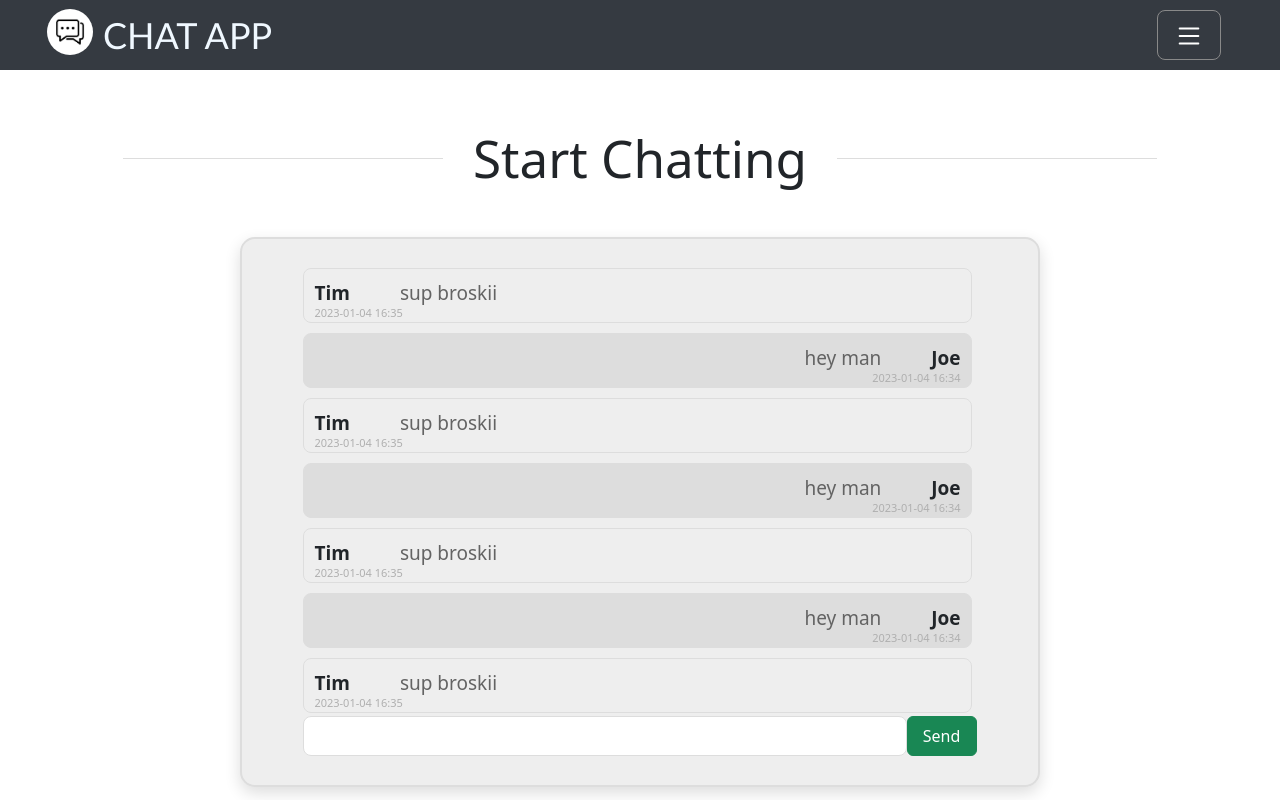
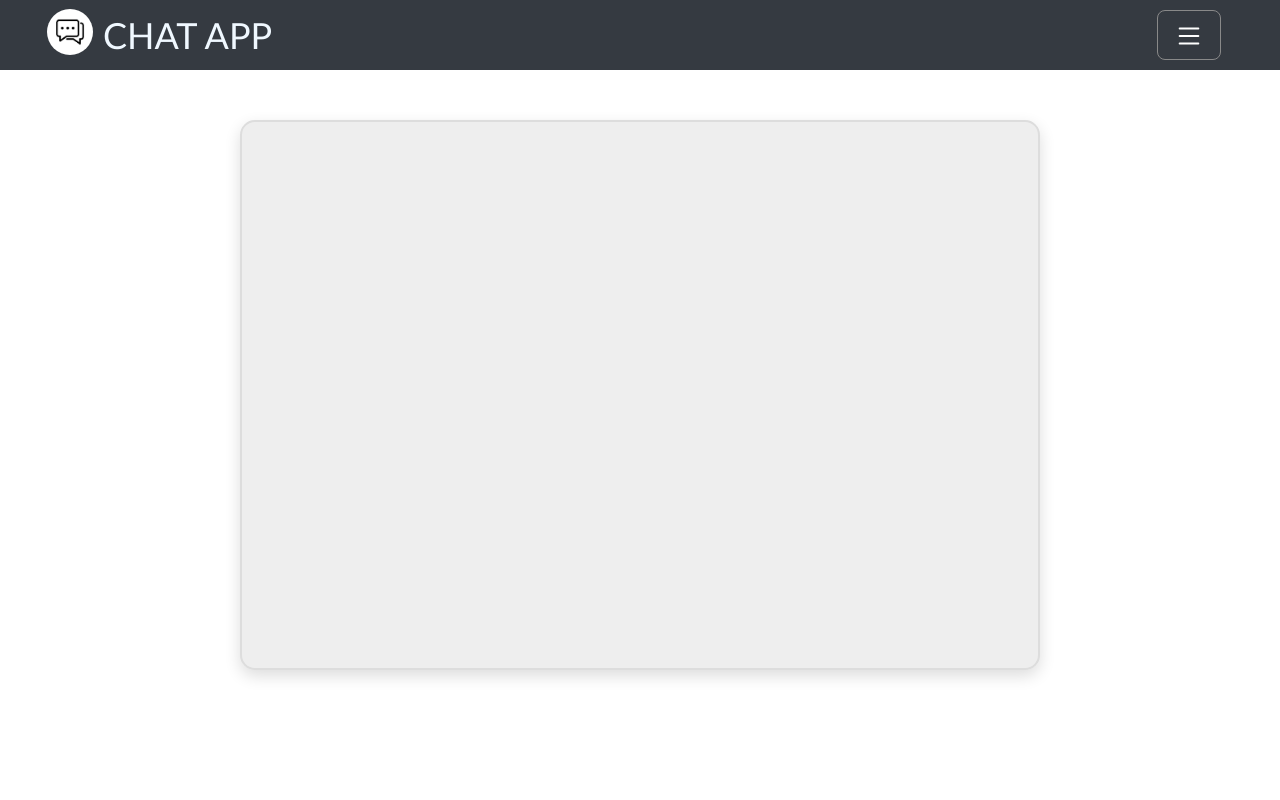
Before and after one commit to Jam-Jet/SDC-TeamOne, a React (Vite) app in the folder client/: page / in a window 1280 px wide. Built offline with nearby package versions, Linux system fonts and the light colour scheme.

Commit message:
start login

```diff
--- a/client/src/App.jsx
+++ b/client/src/App.jsx
@@ -1,6 +1,7 @@
 import React, { useState, useEffect, useContext } from "react";
 import NavBar from "./components/live-chat-page/Navbar";
 import LiveChatPage from "./components/live-chat-page/LiveChatPage";
+import Login from "./components/live-chat-page/Login";
 
 function App() {
   const [chatData, setChatData] = useState();
@@ -13,7 +14,8 @@ function App() {
     <appContext.Provider value={{ ...contextData }}>
       <div className="App">
         <NavBar />
-        <LiveChatPage />
+        {/* <LiveChatPage /> */}
+        <Login></Login>
       </div>
     </appContext.Provider>
   );
--- /dev/null
+++ b/client/src/components/live-chat-page/Login.jsx
@@ -0,0 +1,13 @@
+const Login = () => {
+    return (
+      <div>
+        <main>
+          <div id="login-main">
+
+          </div>
+        </main>
+      </div>
+    );
+  };
+
+  export default Login;
--- a/client/src/main.css
+++ b/client/src/main.css
@@ -169,4 +169,20 @@ main {
   margin-top: -18px;
 }
 
+/* --------------------------Log-In Page------------------------------- */
+#login-main{
+  display: flex;
+  flex-direction: column;
+  justify-content: center;
+  align-items: center;
+  margin: auto;
+  border: 2px solid #dddddd;
+  border-radius: 15px;
+  background-color: #eeeeee;
+  box-shadow: #dddddd 0px 6px 16px 0px;
+  padding: 24px;
+  min-width: 400px;
+  max-width: 800px;
+  height: 550px;
+}
 /* --------------------------------------------------------- */
```
